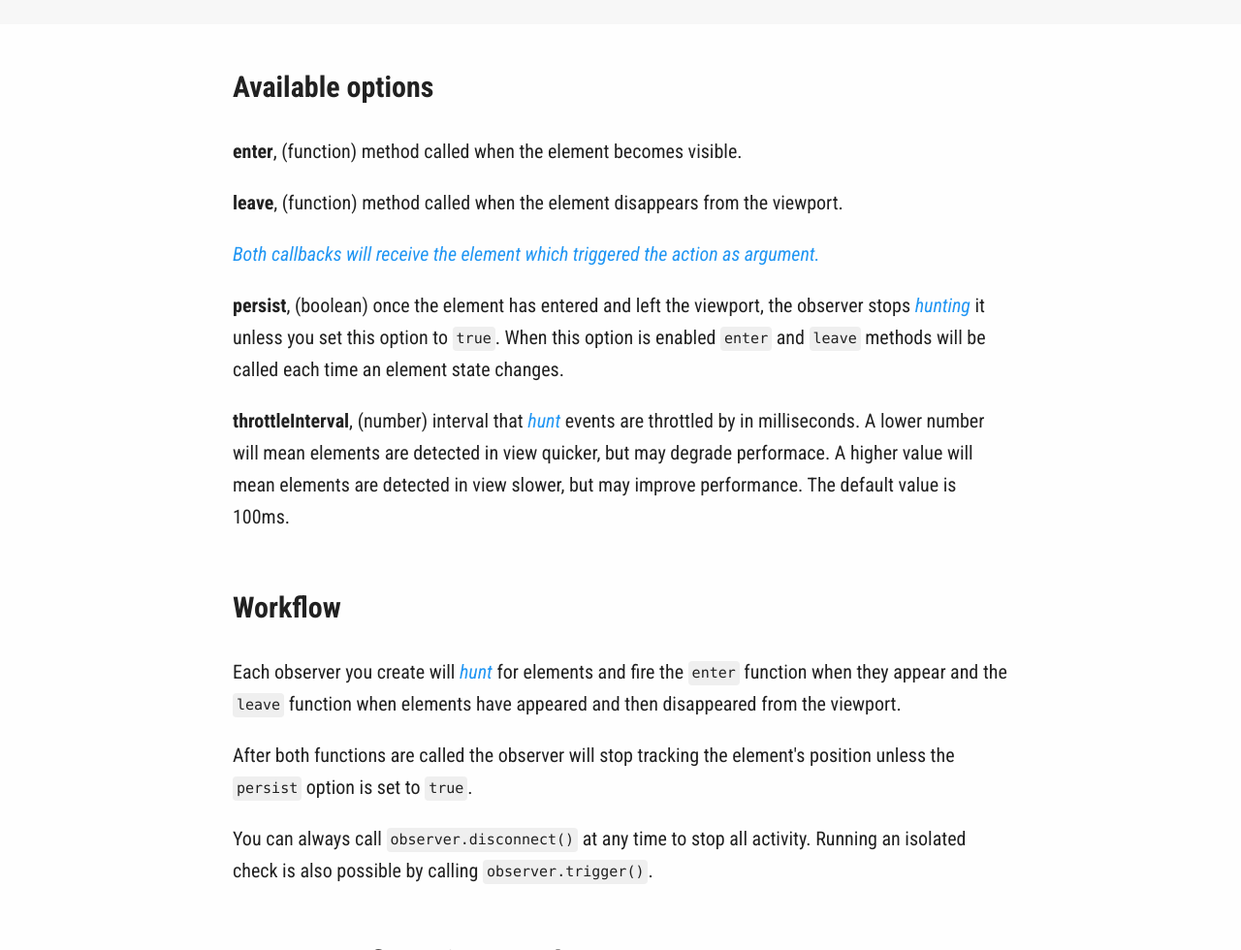
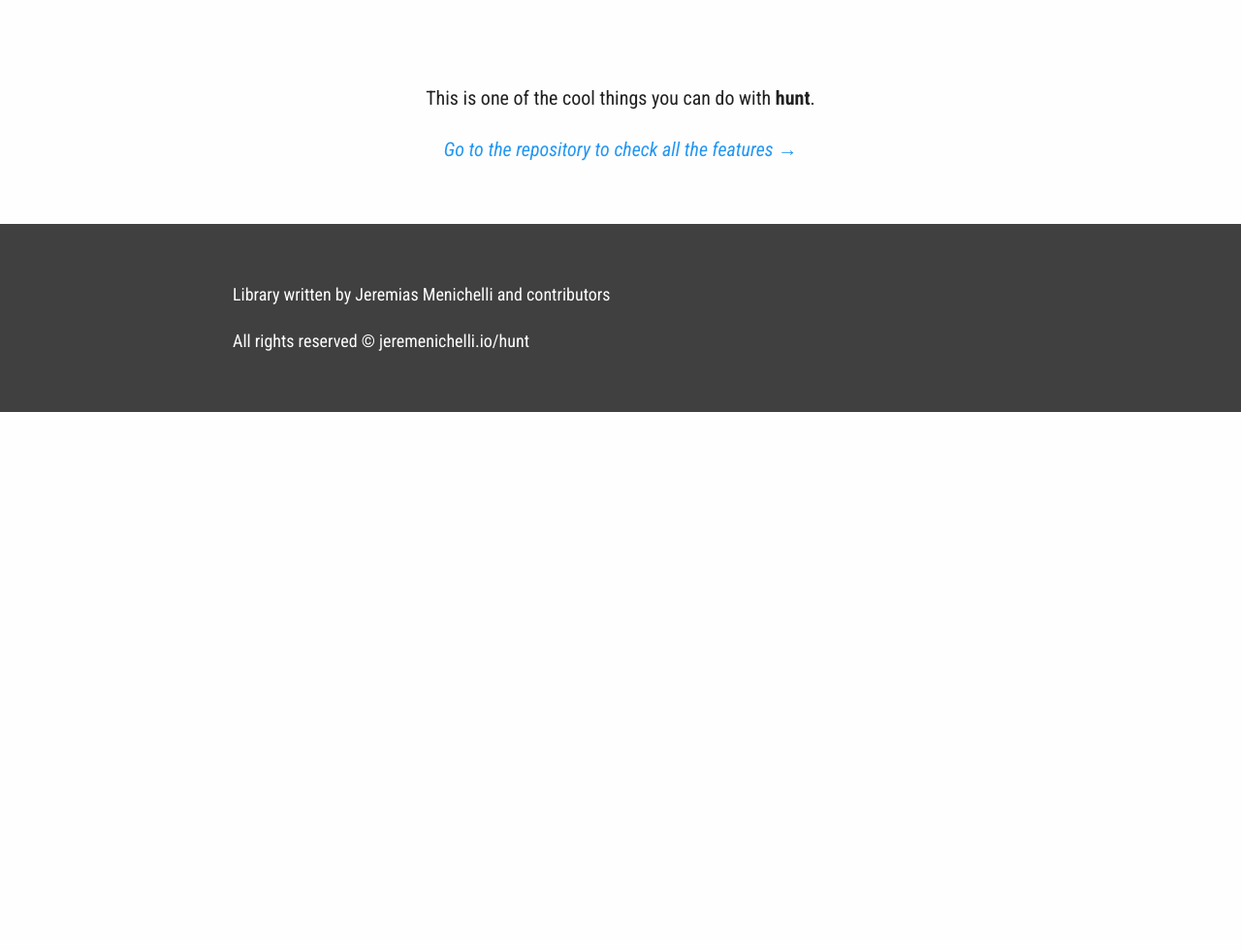
Before and after one commit to jeremenichelli/hunt, a website: page index.html in a window 1280 px wide. Shown: the part 1820-2800 px from the top of the page at 97% size. After the commit the page ends 2245 px from the top, so only its background shows below. Drawn offline with nearby package versions, Linux system fonts and the light colour scheme.

Commit message:
Update index.html

```diff
--- a/index.html
+++ b/index.html
@@ -70,6 +70,7 @@
 
     h2 {
       margin-top: 1.75em;
+      text-transform: uppercase;
     }
 
     h2:first-child {
@@ -114,7 +115,6 @@
     }
 
     #example {
-      background-color: #f7f7f7;
       text-align: center;
     }
 
@@ -171,32 +171,13 @@ let observer = new Hunt(lazyImages, {
           <img data-src="https://instagram.faep8-2.fna.fbcdn.net/t51.2885-15/s640x640/sh0.08/e35/c43.0.993.993/22793936_128174534551789_8423973164442189824_n.jpg" alt="" class="lazy">
           <img data-src="https://instagram.faep8-2.fna.fbcdn.net/t51.2885-15/s640x640/sh0.08/e35/c0.135.1080.1080/22710184_1448899248541101_2696662055074660352_n.jpg" alt="" class="lazy">
         </div>
-      </div>
-      <div class="container">
-        <h2>Available options</h2>
-        <p><strong>enter</strong>, (function) method called when the element becomes visible.</p>
-        <p><strong>leave</strong>, (function) method called when the element disappears from the viewport.</p>
-        <p><em>Both callbacks will receive the element which triggered the action as argument.</em></p>
-        <p><strong>persist</strong>, (boolean) once the element has entered and left the viewport, the observer stops <em>hunting</em> it unless you set this option to <code>true</code>. When this option is enabled <code>enter</code> and <code>leave</code> methods will be called each time an element state changes.</p>
-        <p><strong>throttleInterval</strong>, (number) interval that <em>hunt</em> events are throttled by in milliseconds. A lower number will mean elements are detected in view quicker, but may degrade performace. A higher value will mean elements are detected in view slower, but may improve performance. The default value is 100ms.</p>
-
-        <h2>Workflow</h2>
-        <p>Each observer you create will <em>hunt</em> for elements and fire the <code>enter</code> function when they appear and the <code>leave</code> function when elements have appeared and then disappeared from the viewport.</p>
-        <p>After both functions are called the observer will stop tracking the element's position unless the <code>persist</code> option is set to <code>true</code>.</p>
-
-        <p>You can always call <code>observer.disconnect()</code> at any time to stop all activity. Running an isolated check is also possible by calling <code>observer.trigger()</code>.</p>
-
-        <h2>Custom configuration over dataset</h2>
-        <p>If you need exceptions over config for one or more elements, <code>data-hunt-offset</code> and <code>data-hunt-persist</code>. These custom values will override the ones you passed to the observer.</p>
+        <div class="container">
+          <p>This is one of the cool things you can do with <strong>hunt</strong>.</p>
+          <p><em><a href="https://github.com/jeremenichelli/hunt#hunt">Go to the repository to check all the features&nbsp;→</a></em></p>
+        </div>
       </div>
     </main>
 
-    <div class="featured">
-      <div class="container">
-        <a href="https://github.com/jeremenichelli/hunt" class="featured__link">hunt on <strong>GitHub</strong></a>
-        <a href="https://npmjs.org/huntjs" class="featured__link">hunt on <strong>npm</strong></a>
-      </div>
-    </div>
     <footer>
       <div class="container">
         <p>Library written by Jeremias Menichelli and contributors</p>
```
